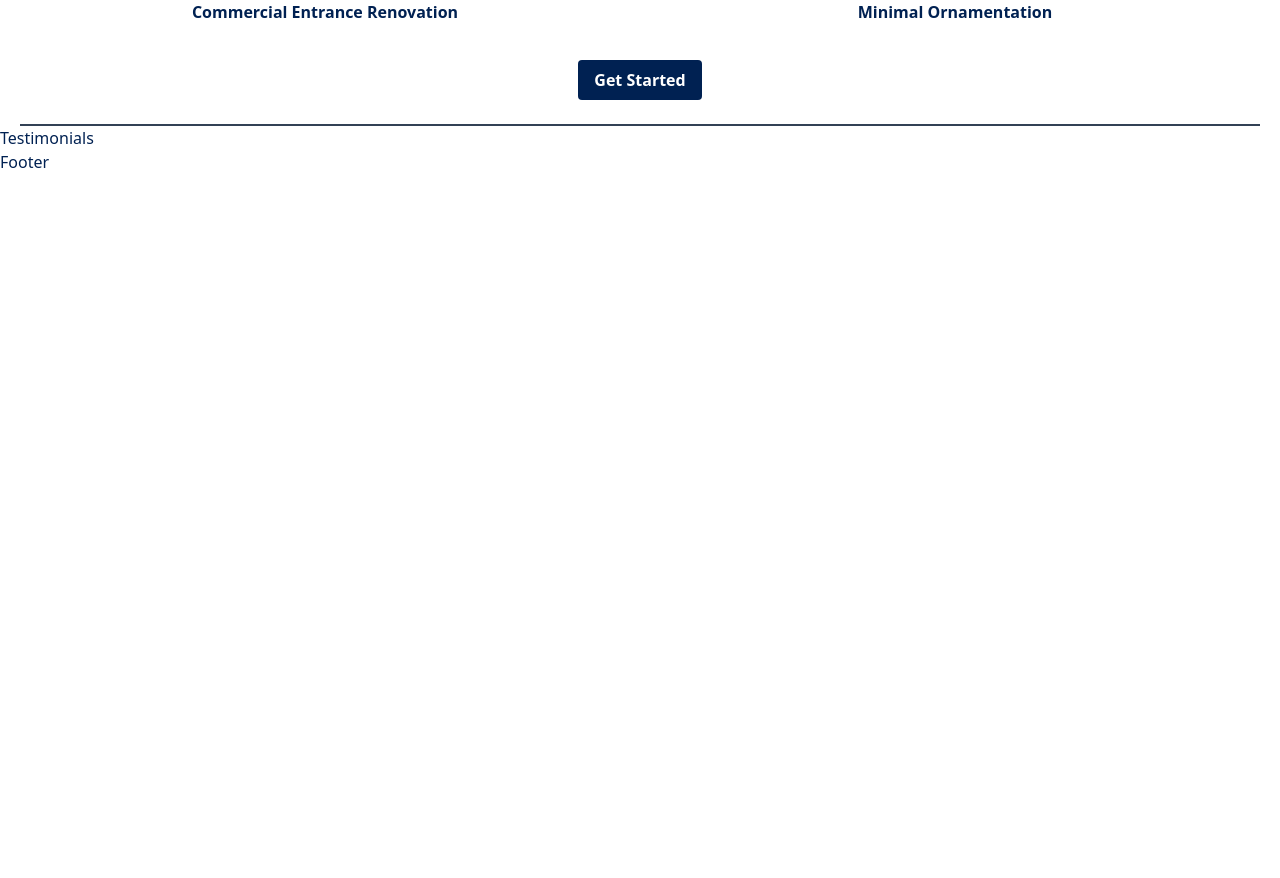
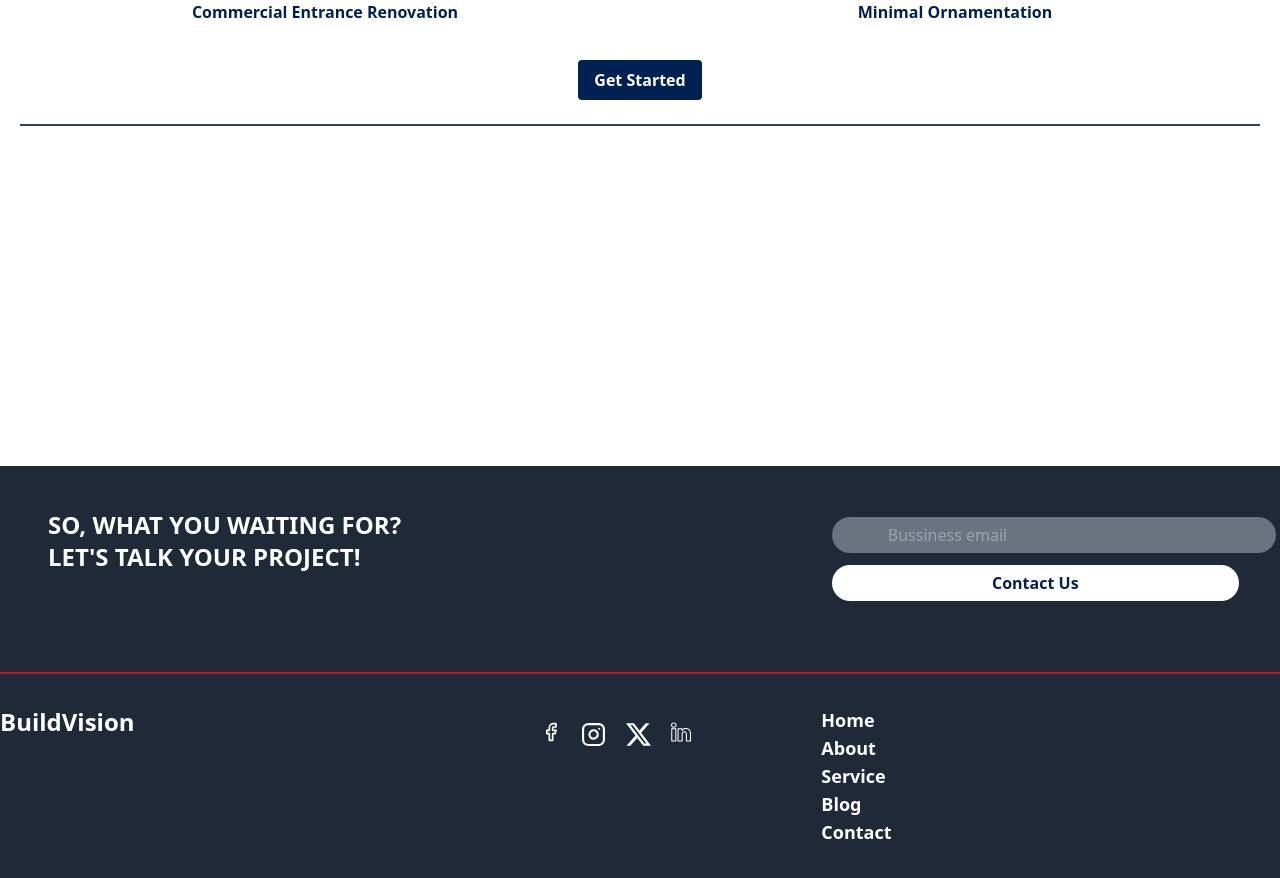
Before and after one commit to alpha-eric08/Hyperbuild, a React (Vite) app: page / in a window 1280 px wide. Shown: the part 2740-3618 px from the top of the page. Before the commit the page ends 2914 px from the top, so only its background shows below. Built offline with nearby package versions, Linux system fonts and the light colour scheme.

Commit message:
working on the footer.

```diff
--- a/src/Components/Footer.jsx
+++ b/src/Components/Footer.jsx
@@ -1,8 +1,58 @@
 import React from 'react'
+import { FiFacebook } from "react-icons/fi";
+
+
+import { FiInstagram } from "react-icons/fi";
+
+
+import { BsTwitterX } from "react-icons/bs";
+
+
+import { SlSocialLinkedin } from "react-icons/sl";
+
+
 
 const Footer = () => {
+  let Links =[
+    {name:"Home",link:"/"},
+    {name:"About",link:"/about"},
+    {name:"Service",link:"/"},
+    {name:"Blog",link:"/"},
+    {name:"Contact",link:"/"},
+  ];
+
+
   return (
-    <div className='bg-bay'>Footer</div>
+    <div className=' bg-gray-800 '>
+        <div className='h-52 w-full text-white grid md:grid-cols-2 border-b-2 border-red-700 '>
+            <div className=' place-content-center mx-auto md:mx-0 md:mb-14 md:px-12'>
+                <h1 className='font-semibold font-inter text-2xl'>SO, WHAT YOU WAITING FOR? <br/> LET'S TALK YOUR PROJECT!</h1>
+            </div>
+            <div className=' mx-auto place-content-center md:mb-5 md:ml-48'>
+                <input type="email" placeholder='Bussiness email' className='bg-gray-500 text-center rounded-3xl pr-[213px] py-1.5'/>
+                <br />
+                <button type='submit' className='b2 text-black font-semibold hover:bg-gray-500 hover:text-white bg-white text-center rounded-3xl px-40 py-1.5 mt-3'>Contact Us</button>
+            </div>
+        </div>
+            <div  className='text-white grid md:grid-cols-3 w-full h-60 pt-8 pl-4 md:pl-0 sm:grid-cols-2 md:px-12'>
+                  <div className='font-bold text-2xl'>BuildVision</div>
+                  <div className=' flex gap-5 md:justify-center my-4 justify-start place-content-center'>
+                  <FiFacebook  size={20}/>
+                  <FiInstagram  size={25}/>
+                  <BsTwitterX  size={25}/>
+                  <SlSocialLinkedin size={20} />
+                  </div>
+                  <ul >
+                    {
+                      Links.map((link)=>(
+                      <li key={link.name}>
+                        <a href={link.link} className=' hover:text-gray-400 duration-500 text-lg font-inter font-semibold'>{link.name}</a>
+                      </li>
+                      ))
+                    }
+                  </ul>
+            </div>
+    </div>
   )
 }
 
--- a/src/Pages/Home/Testimonials.jsx
+++ b/src/Pages/Home/Testimonials.jsx
@@ -2,7 +2,9 @@ import React from 'react'
 
 const Testimonials = () => {
   return (
-    <div>Testimonials</div>
+    <div className=' w-full h-80 mt-5 '>
+
+    </div>
   )
 }
 
```
